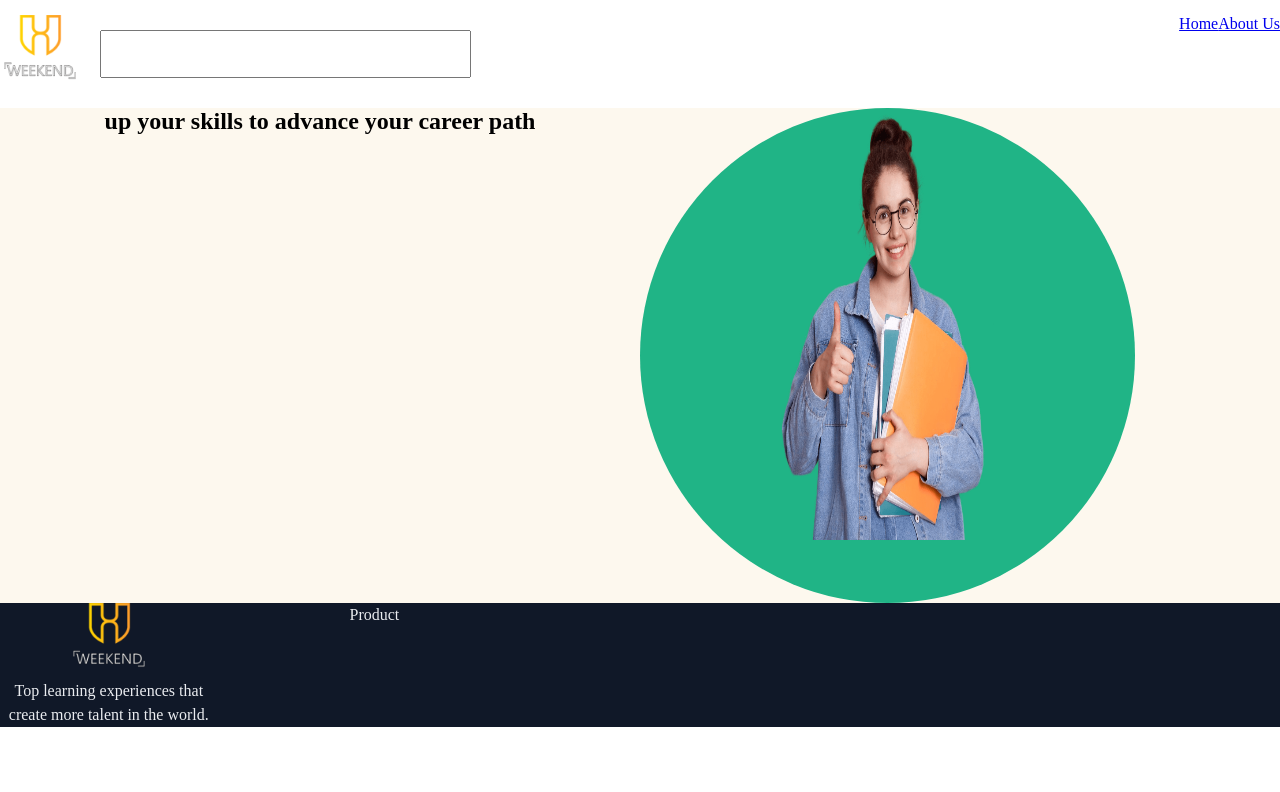
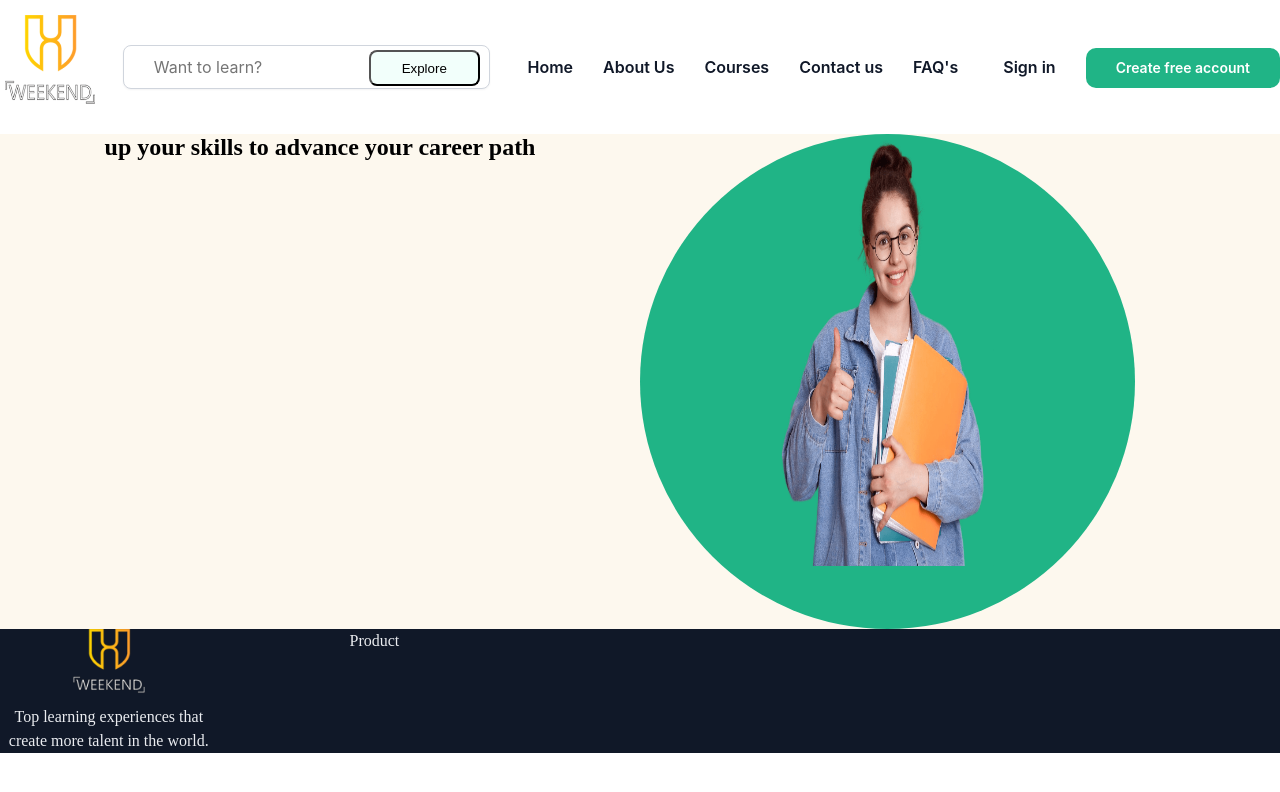
Before and after one commit to bilaltariq7479/ReactAssignment_1, a React (Create React App) app: page / in a window 1280 px wide. Shown: the top 792 px of the page. Built offline with nearby package versions, Linux system fonts and the light colour scheme.

Commit message:
updating about us file

```diff
--- a/src/index.css
+++ b/src/index.css
@@ -6,29 +6,100 @@
   max-width: 100%;
   /* padding: 0px 15px; */
 }
-header{
+
+li {
+  list-style: none;
+}
+
+a {
+  text-decoration: none;
+
+}
+header .logo img{
+  height: 100px;
+  width: 100px;
+}
+header {
   display: flex;
   justify-content: space-between;
-  align-content: center;
+  align-items: center;
   padding: 15px 0px;
 }
-header ul{
-  list-style: none;
+
+header .nav_links ul li {
+  display: inline-block;
+  padding: 10px 15px;
 }
-header .nav_links ul li{
-  display: inline-block
+
+header .nav_links ul li a {
+  font-family: Inter;
+  font-size: 16px;
+  font-weight: 600;
+  line-height: 24px;
+  text-align: left;
+  color:#101828;
+
+
 }
-header .logo{
-  display: flex;
+
+header .nav_links ul li.btn_sign{
+  background:#20B486;
+  border-radius: 10px;
+  padding: 10px 30px;
 }
-header .logo img{
-  height: 72px;
-  width: 80px;
+
+header .nav_links ul li.sign{
+
+  padding: 10px 30px;
+
 }
-header .logo input{
-  height: 44px;
-  width: 367px;
-  margin: 15px 20px;
+
+header .nav_links ul li.btn_sign a {
+font-family: Inter;
+font-size: 14px;
+font-weight: 600;
+line-height: 20px;
+text-align: left;
+color: #fff;
+}
+
+header .search_box {
+  position: relative;
+}
+
+header .search_box input {
+box-sizing: border-box;
+align-items: center;
+padding: 10px 14px;
+gap: 8px;
+width: 367px;
+height: 44px;
+background: #FFFFFF;
+border: 1px solid #D0D5DD;
+box-shadow: 0px 1px 2px rgba(16, 24, 40, 0.05);
+border-radius: 8px;
+font-family: Inter;
+font-size: 16px;
+font-weight: 400;
+line-height: 24px;
+text-align: left;
+padding: 5px 30px;
+}
+
+header .search_box button {
+display: flex;
+flex-direction: row;
+justify-content: center;
+align-items: center;
+gap: 8px;
+width: 111px;
+height: 36px;
+background: #F2FFFB;
+border-radius: 8px;
+padding: 5px 30px;
+position: absolute;
+top: 5px;
+right: 10px;
 }
 footer{
   background: #101828;
--- a/src/layout/header.jsx
+++ b/src/layout/header.jsx
@@ -1,13 +1,20 @@
 import React from "react";
 import Logo from "../assets/logo.png";
-import {Link} from 'react-router-dom'
+import { Link } from "react-router-dom";
 const Header = () => {
   return (
     <div className="page_width">
       <header>
         <div className="logo">
           <img src={Logo} alt="" />
-          <input type="text" placeholder="" />
+        </div>
+        <div className="search_box">
+          <input
+            type="text"
+            placeholder="Want to learn?"
+            className="search_box_input"
+          />
+          <button>Explore</button>
         </div>
         <div className="nav_links">
           <ul>
@@ -17,6 +24,21 @@ const Header = () => {
             <li>
               <Link to="/about_us">About Us</Link>
             </li>
+            <li>
+              <Link to="/services">Courses</Link>
+            </li>
+            <li>
+              <Link to="/services">Contact us</Link>
+            </li>
+            <li>
+              <Link to="/services">FAQ's</Link>
+            </li>
+            <li className="sign">
+              <Link to="/sign_up">Sign in</Link>
+            </li>
+            <li className="btn_sign">
+              <Link to="/sign_up">Create free account</Link>
+            </li>
           </ul>
         </div>
       </header>
```
